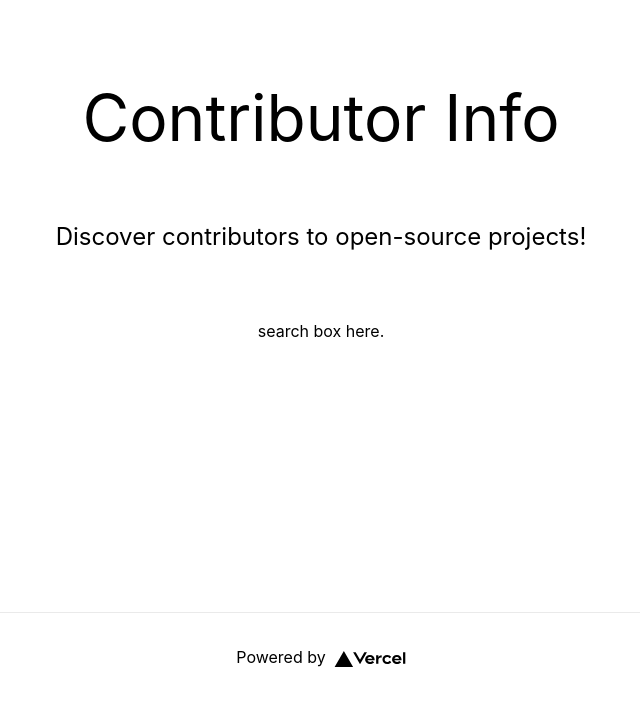
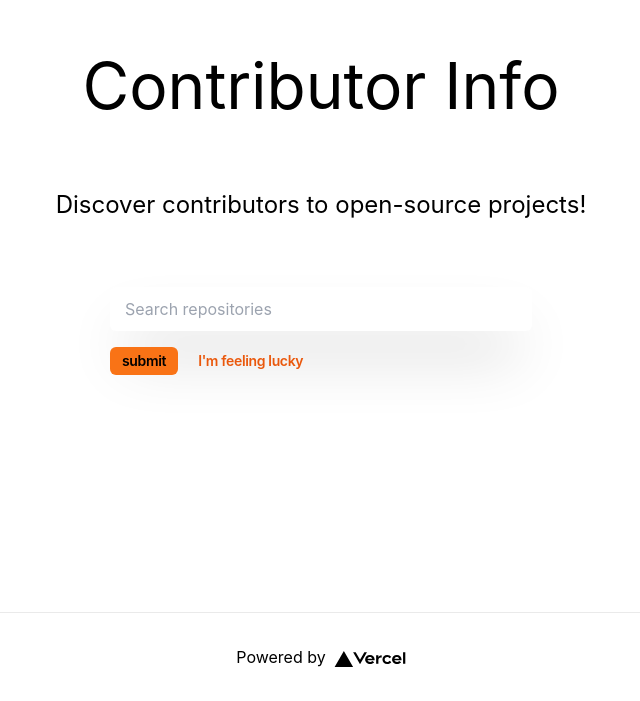
Before and after one commit to open-sauced/contributor.info, a Next.js app: page / in a window 1280 px wide. Shown: the part 188-889 px from the top of the page, without its empty margins (319-959 px from the left). Built offline with nearby package versions, Linux system fonts and the light colour scheme; what tailwindcss-radix would draw is missing.

Commit message:
no more css

```diff
--- a/pages/index.tsx
+++ b/pages/index.tsx
@@ -13,16 +13,27 @@ const Home: NextPage = () => {
       </Head>
 
       <main className={styles.main}>
-        <h1 className={styles.title}>
-          Contributor Info
-        </h1>
+        <h1 className={styles.title}>Contributor Info</h1>
 
-        <p className={styles.description}>
-          Discover contributors to open-source projects!
-        </p>
+        <p className={styles.description}>Discover contributors to open-source projects!</p>
 
         <div className={styles.grid}>
-          search box here.
+          <div className="flex-col">
+            <div className="mb-4 px-[15px] gap-x-[10px] py-[10px] justify-between bg-white shadow-[0_35px_60px_-15px_rgba(0,0,0,0.3)] rounded-md md:min-w-[422px] flex">
+              <input
+                className="bg-white w-full outline-none text-base text-lightSlate"
+                placeholder="Search repositories"
+                type="text"
+              />
+            </div>
+
+            <div className="flex">
+              <button className="mr-2 bui-btn sbui-btn-primary sbui-btn-container--shadow sbui-btn--tiny undefined !text-sm !font-semibold !tracking-tight !py-1 !px-3 !rounded-md !px- focus-visible:!border-orange-500 focus:outline-none focus-visible:ring focus-visible:!ring-orange-200 !bg-orange-500 !border-orange-500 hover:!bg-orange-600 sbui-btn--text-align-center">
+                <span>submit</span>
+              </button>
+              <button className="sbui-btn sbui-btn-link sbui-btn--tiny undefined !text-sm !font-semibold !tracking-tight !py-1 !px-3 !rounded-md !px- focus-visible:!border-orange-500 focus:outline-none focus-visible:ring focus-visible:!ring-orange-200 !text-orange-600 hover:!bg-orange-100 sbui-btn--text-align-center">{`I'm feeling lucky`}</button>
+            </div>
+          </div>
         </div>
       </main>
 
```
